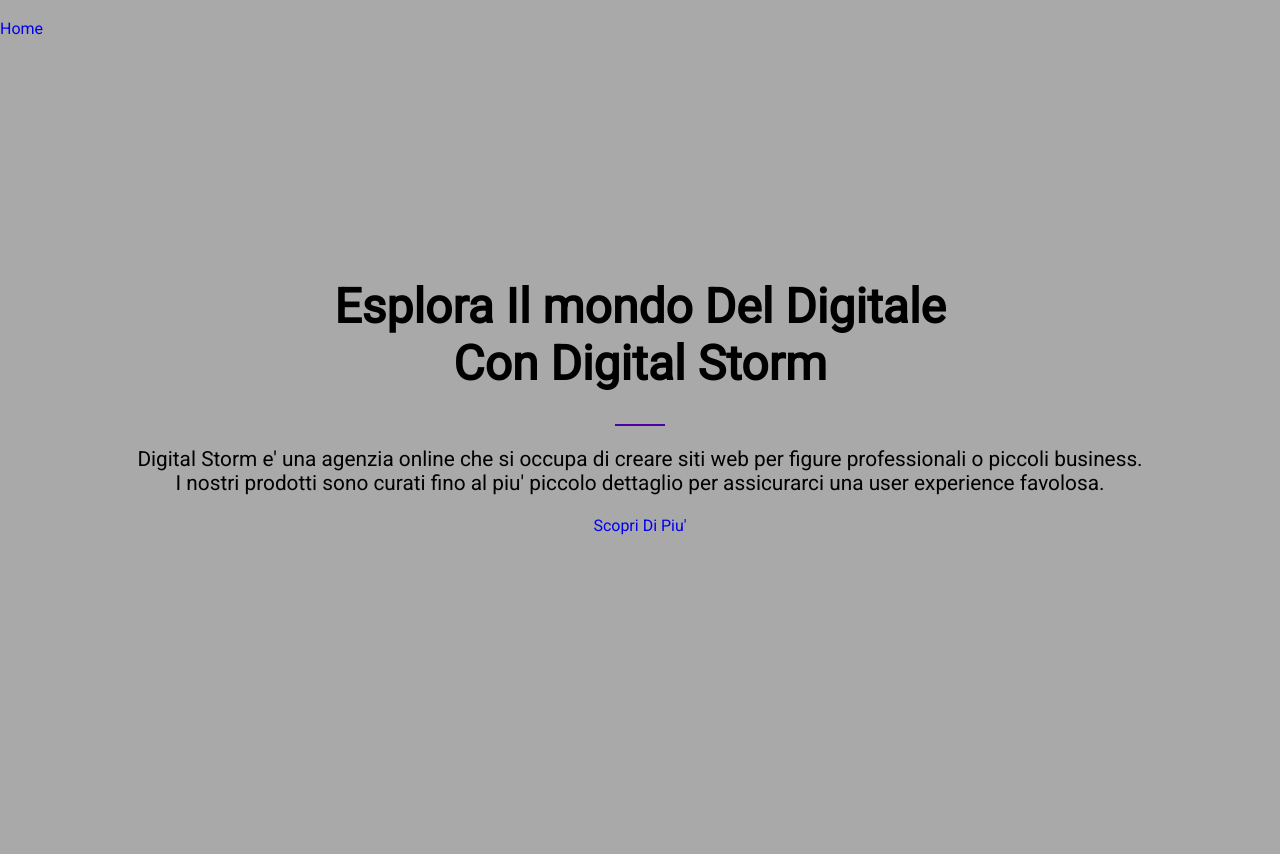
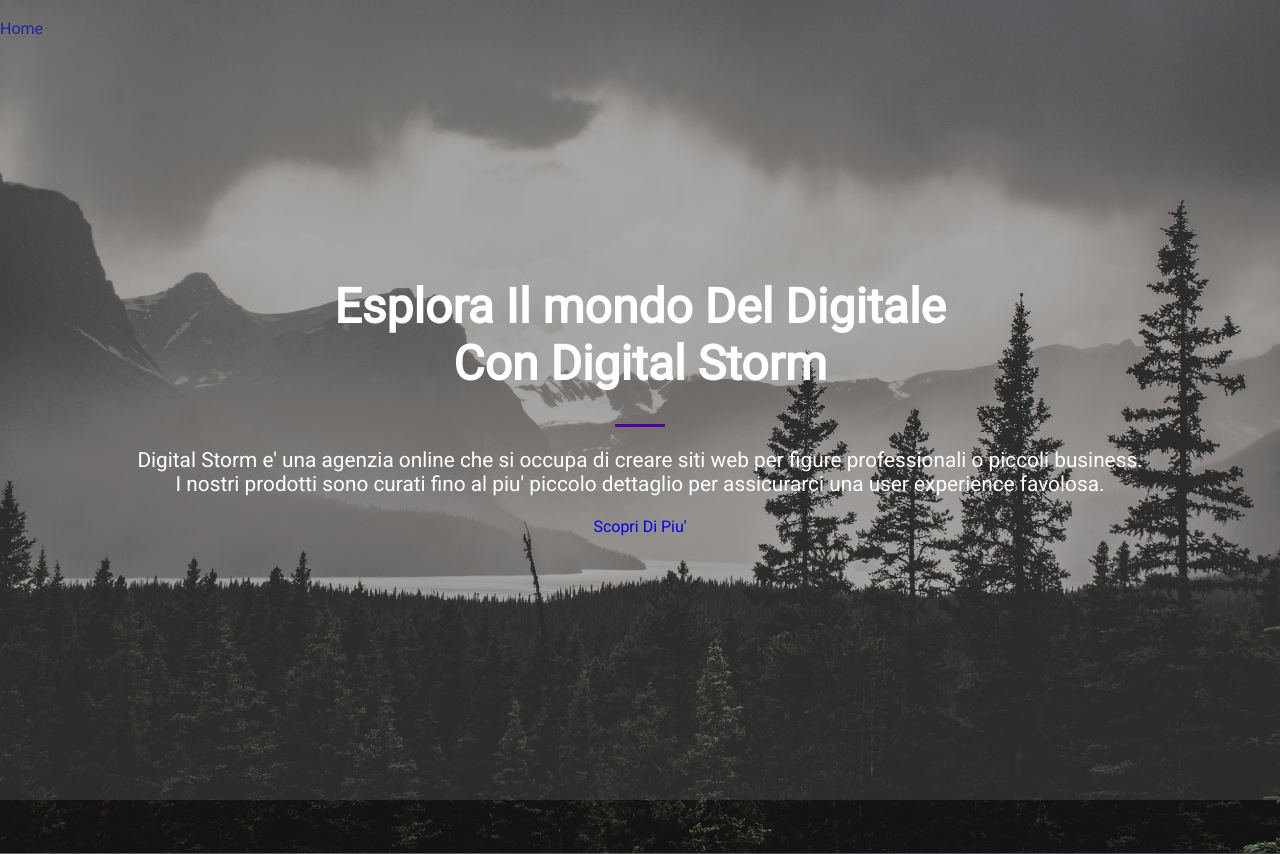
Before and after one commit to uwouldntgetit/DigitalStormWebsite, a plain HTML site: page indexDS.html in a window 1280 px wide. Shown: the top 854 px of the page. Drawn offline with nearby package versions, Linux system fonts and the light colour scheme.

Commit message:
updates i made today, not much btw

```diff
--- a/assets/styleDS.css
+++ b/assets/styleDS.css
@@ -10,7 +10,11 @@ body, html {
     height: 100%;
     margin: 0;
     font-family: "Roboto", serif;
-    background-image: url("./assets/images/dimitar-donovski-3chxPwXoiOQ-unsplash.jpg")
+    background-image: url("./images/dimitar-donovski-3chxPwXoiOQ-unsplash.jpg");
+    background-position: center center;
+    background-repeat: no-repeat;
+    background-attachment: fixed;
+    background-size: cover;
 }
 
 a {
@@ -36,10 +40,17 @@ a {
     min-height: 100vh;
 }
 
+.opaque-bg-div {
+    min-height: 100%;
+    min-width: 100%;
+    position: absolute;
+    top: 0;
+    left: 0;
+    z-index: 0;
+    background-color: rgb(73, 73, 73);
+    opacity: 0.45;
+}
 
-#crazy-image{
-
-}
 
 #navbar {
     text-decoration: none;
@@ -51,6 +62,9 @@ a {
     margin-top: 20vh;
     margin-right: 20px;
     margin-left: 20px;
+    color: rgb(255, 255, 255);
+    position: relative;
+    z-index: 1;
 }
 
 #home-title {
@@ -65,7 +79,7 @@ a {
     margin-left: auto;
     margin-right: auto;
     max-width: 50px;
-    border-top: 2px solid rgb(78, 0, 167);
+    border-top: 3px solid rgb(78, 0, 167);
 }
 
 .services-container {
@@ -76,6 +90,7 @@ a {
     flex-basis: content;
     align-items: center;
     margin: 10px 30px;
+    background-color: rgb(59, 59, 59);
 }
 
 .service {
--- a/indexDS.html
+++ b/indexDS.html
@@ -19,7 +19,11 @@
 </head>
 <body>
 
+    <div class="bg-wrap">
     <img id="crazy-image" href="./assets/images/dimitar-donovski-3chxPwXoiOQ-unsplash.jpg"/>
+    </div>
+
+    <div class="opaque-bg-div"></div>
 
     <div id="navbar">
         <nav>
```
